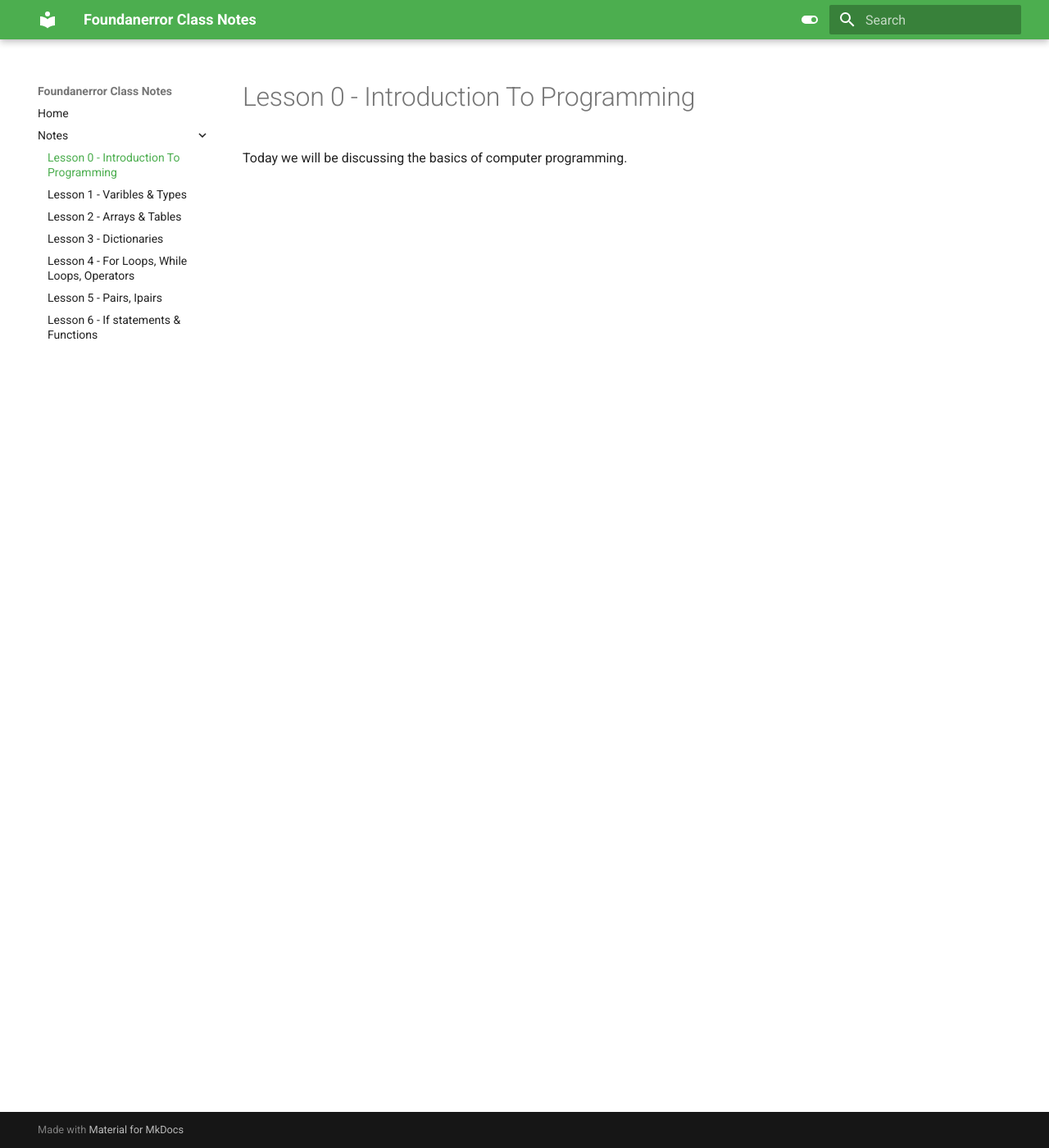
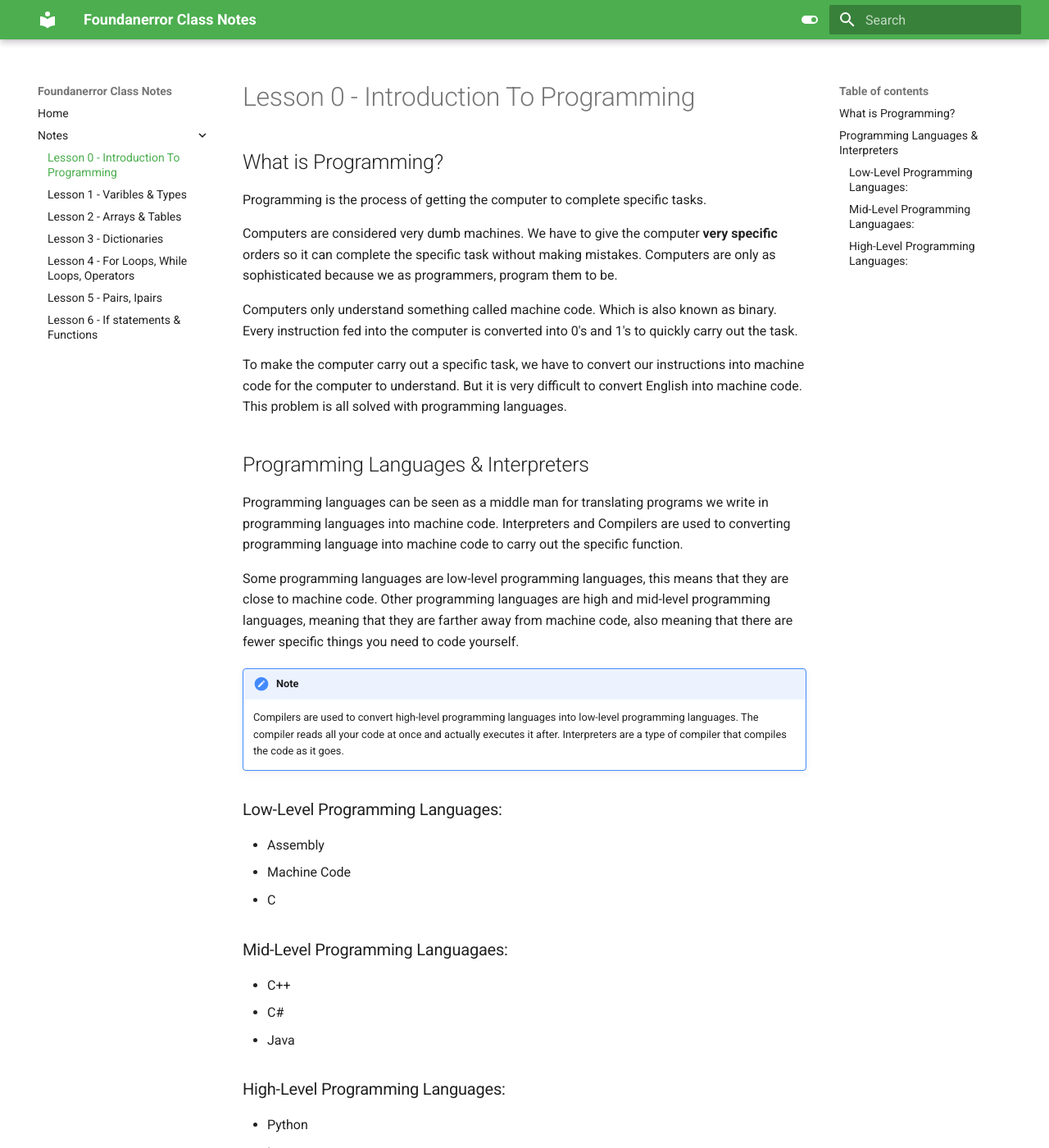
Before and after one commit to foundanerror/Foundanerror-Class-Notes, an MkDocs documentation site: the page built from docs/Notes/Lesson0.md, in a window 1280 px wide and 1400 px high. Shown: the whole window at 82% size. Built offline with MkDocs 1.6.1 and Material for MkDocs 9.7.7, drawn with Linux system fonts in a browser that asks for light colours.

Commit message:
Update Lesson0.md

```diff
--- a/docs/Notes/Lesson0.md
+++ b/docs/Notes/Lesson0.md
@@ -1 +1,41 @@
- Today we will be discussing the basics of computer programming.
+## What is Programming?
+
+
+Programming is the process of getting the computer to complete specific tasks.
+
+Computers are considered very dumb machines. We have to give the computer **very specific** orders so it can complete the specific task without making mistakes. Computers are only as sophisticated because we as programmers, program them to be.
+
+Computers only understand something called machine code. Which is also known as binary. Every instruction fed into the computer is converted into 0's and 1's to quickly carry out the task.
+
+To make the computer carry out a specific task, we have to convert our instructions into machine code for the computer to understand. But it is very difficult to convert English into machine code. This problem is all solved with programming languages.
+
+## Programming Languages & Interpreters
+
+Programming languages can be seen as a middle man for translating programs we write in programming languages into machine code.
+Interpreters and Compilers are used to converting programming language into machine code to carry out the specific function.
+
+
+
+Some programming languages are low-level programming languages, this means that they are close to machine code. Other programming languages are high and mid-level programming languages, meaning that they are farther away from machine code, also meaning that there are fewer specific things you need to code yourself.
+
+!!! note
+    Compilers are used to convert high-level programming languages into low-level programming languages. The compiler reads all your code at once and actually executes it after. Interpreters are a type of compiler that compiles the code as it goes.
+
+### Low-Level Programming Languages:
+
++ Assembly
++ Machine Code
++ C
+
+### Mid-Level Programming Languagaes:
+
++ C++
++ C#
++ Java
+
+### High-Level Programming Languages:
+
++ Python
++ Lua
++ JavaScript
++ Java
```
